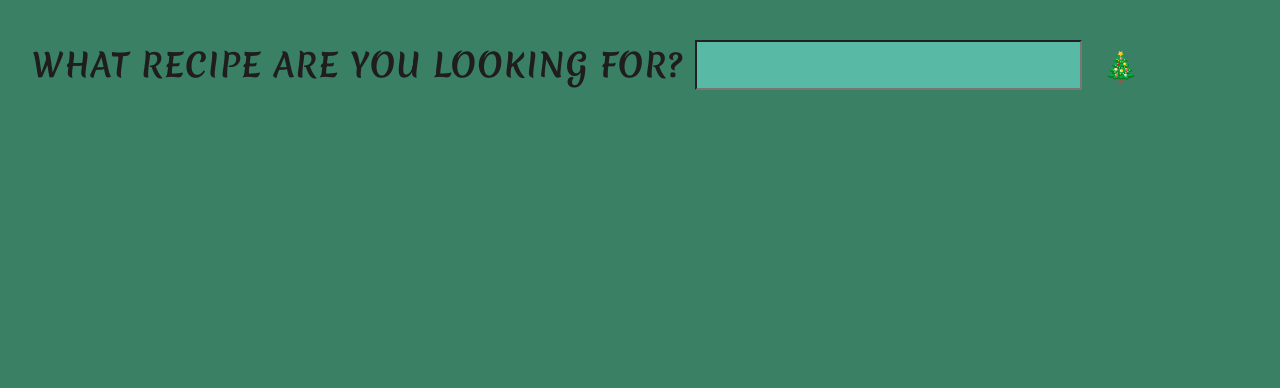
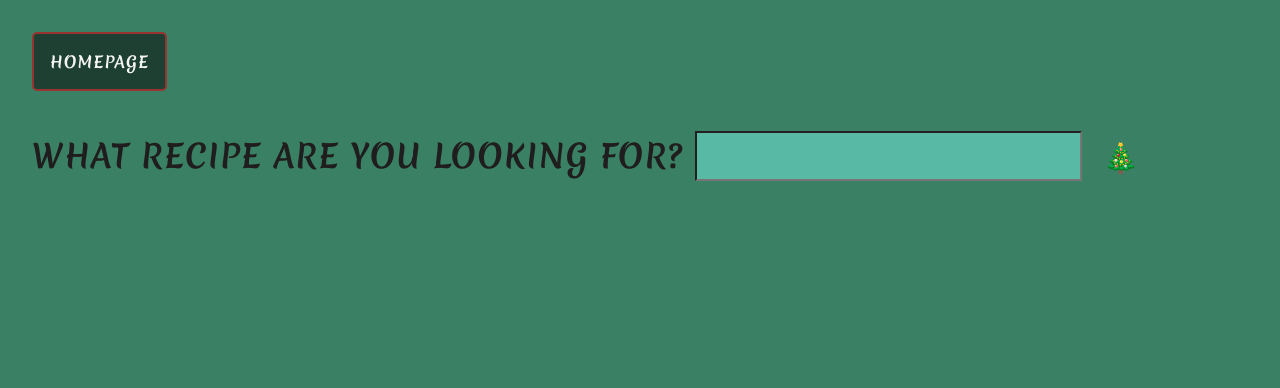
Before and after one commit to DeRooDirk/ho-ho-holiday, a plain HTML site: page html/recipe.html in a window 1280 px wide. Drawn offline with nearby package versions, Linux system fonts and the light colour scheme; a web font is replaced by a local one.

Commit message:
Add homepage button to recipe page

```diff
--- a/css/recipes.css
+++ b/css/recipes.css
@@ -132,6 +132,36 @@ label {
     background-color: #e44445;
 }
 
+ul {
+    list-style: none;
+}
+
+li {
+    border: 2px solid rgba(185, 48, 48, 0.795);
+    padding: 1em;
+    border-radius: 5px;
+    background-color: rgba(0, 0, 0, 0.5);
+    display: inline-block;
+    margin-top: 2em;
+    margin-left: 2em;
+}
+
+a {
+    text-decoration: none;
+    font-family: 'Merienda', cursive;
+    color: whitesmoke;
+    letter-spacing: 1px;
+    text-transform: uppercase;
+    font-weight: bolder;
+}
+
+li:focus {
+    border: 2px solid rgba(185, 48, 48, 0.795);
+    padding: 1em;
+    border-radius: 5px;
+    background-color: rgba(0, 0, 0, 0.5);
+}
+
 @media only screen and (max-width: 1024px) {
     #content {
         display: grid;
--- a/html/recipe.html
+++ b/html/recipe.html
@@ -19,6 +19,12 @@
 </head>
 
 <body>
+    <ul>
+        <li>
+            <a href="../index.html">Homepage</a>
+        </li>
+    </ul>
+
     <form action=" " id="search-recipe">
         <label for="recipe">What recipe are you looking for? </label>
         <input type="text" class="searchterm" name="Search recipe">
```
